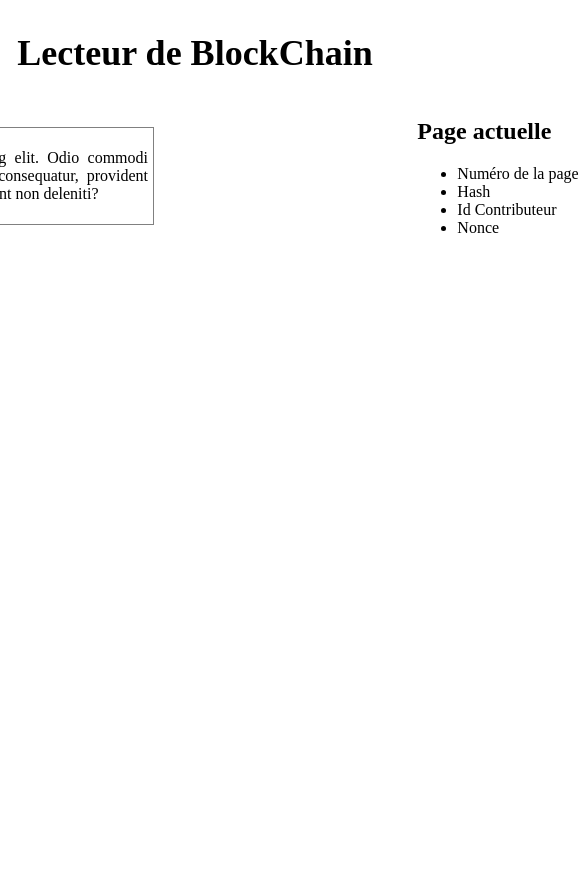
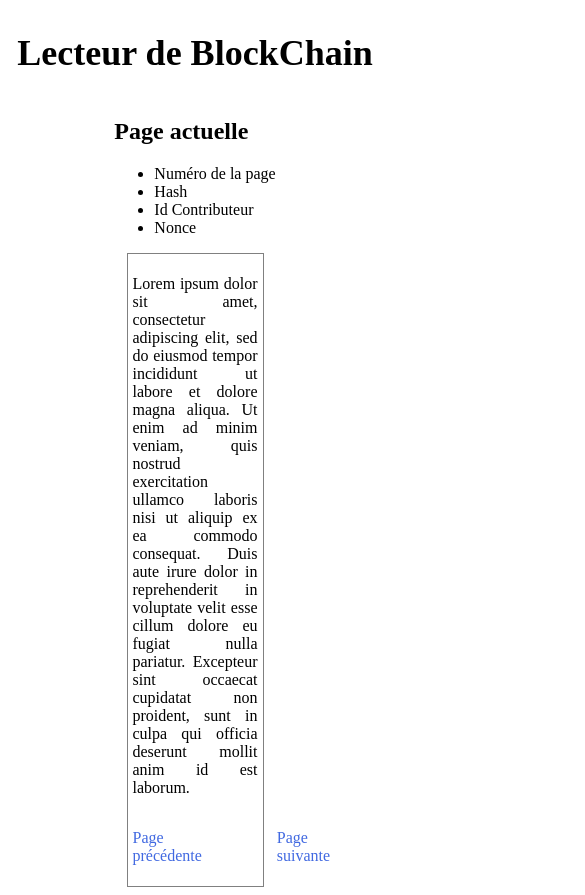
Before and after one commit to Kwoak/blockchain-project, a plain HTML site: page WEB/index.html in a window 390 px wide. Shown: the top 895 px of the page, 585 px wide, since content can reach past the window. Before the commit the page ends 844 px from the top, so only its background shows below. Drawn offline with Linux system fonts and the light colour scheme.

Commit message:
style(fo): Responsive

```diff
--- a/WEB/index.html
+++ b/WEB/index.html
@@ -15,7 +15,13 @@
             </h1>
             <div class="global-container">
                 <div class="left-panel">
-                    <p class="book-text">Lorem ipsum dolor sit amet, consectetur adipisicing elit. Odio commodi pariatur quasi voluptates, quod dolore ipsam unde consequatur, provident veritatis molestias ab sequi aliquid nisi. Tempore hic sint non deleniti?</p>
+                    <div>
+                        <p class="book-text">Lorem ipsum dolor sit amet, consectetur adipiscing elit, sed do eiusmod tempor incididunt ut labore et dolore magna aliqua. Ut enim ad minim veniam, quis nostrud exercitation ullamco laboris nisi ut aliquip ex ea commodo consequat. Duis aute irure dolor in reprehenderit in voluptate velit esse cillum dolore eu fugiat nulla pariatur. Excepteur sint occaecat cupidatat non proident, sunt in culpa qui officia deserunt mollit anim id est laborum.</p>
+                        <div id='pagesbutton'>
+                            <p id= "previous">Page précédente</p>
+                            <p id= "next">Page suivante</p>
+                        </div>
+                    </div>
                 </div>
                 <div class="right-panel">
                     <div class="block-infos">
--- a/WEB/style/style.css
+++ b/WEB/style/style.css
@@ -24,6 +24,7 @@
     display: flex;
     flex-direction: column;
     align-items: center;
+    text-align: justify;
     width: 500px;
     padding: 5px;
     border: 1px solid grey;
@@ -40,5 +41,79 @@
     align-items: center;
 }
 
-@media (min-width: 1280px) {
+#pagesbutton {
+    display: flex;
+    flex-direction: row;
 }
+
+#next {
+    margin-left: 60%;
+    color: royalblue;
+}
+
+#previous {
+    color: royalblue;
+}
+
+@media (min-width: 600px) and (max-width: 1280px) {
+    .global-container {
+        width: 200px;
+        flex-direction: column-reverse;
+        justify-content: space-around;
+        align-items: center;
+        flex-basis: auto;
+    }
+
+    .left-panel {
+        width: 500px;
+        flex-direction: column;
+        justify-content: space-around;
+        align-items: center;
+        flex-basis: auto;
+    }
+}
+
+
+ @media (max-width: 600px) {
+    .global-container {
+        width: 100px;
+        flex-direction: column-reverse;
+        justify-content: space-around;
+        align-items: center;
+        flex-basis: auto;
+    }
+
+    .left-panel {
+        width: 250px;
+        flex-direction: column;
+        justify-content: space-around;
+        align-items: center;
+        flex-basis: auto;
+    }
+
+    .main-title {
+        text-align: center;
+    }
+}
+
+@media (max-width: 450px) {
+    .global-container {
+        width: 50px;
+        flex-direction: column-reverse;
+        justify-content: space-around;
+        align-items: center;
+        flex-basis: auto;
+    }
+
+    .left-panel {
+        width: 125px;
+        flex-direction: column;
+        justify-content: space-around;
+        align-items: center;
+        flex-basis: auto;
+    }
+
+    .main-title {
+        text-align: center;
+    }
+}
```
